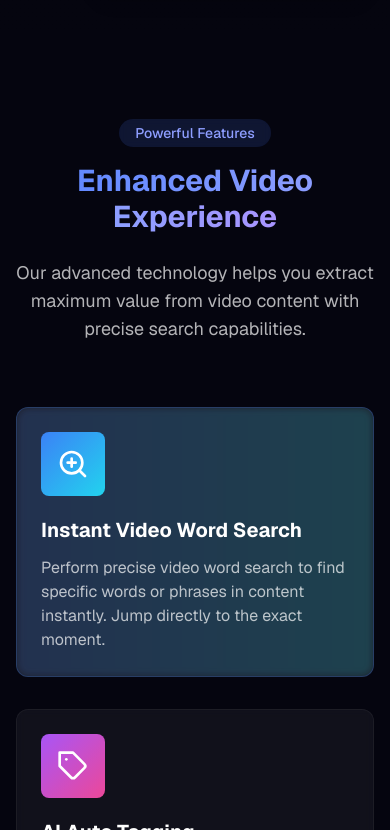
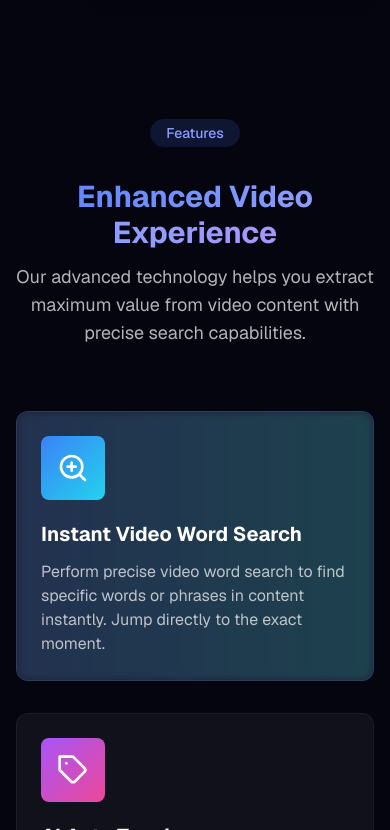
Before and after one commit to jorjishasan/video-word-search, a Next.js app in the folder landing/: page / in a window 390 px wide. Shown: the part 814-1644 px from the top of the page. Built offline with nearby package versions, Linux system fonts and the light colour scheme.

Commit message:
fix: adjust margin styles for improved layout consistency across header components

```diff
--- a/landing/src/components/Faq/FaqHeaderClient.jsx
+++ b/landing/src/components/Faq/FaqHeaderClient.jsx
@@ -47,7 +47,7 @@ const FaqHeaderClient = () => {
       </SectionTag>
 
       <motion.h2
-        className="text-3xl md:text-5xl font-bold mb-6"
+        className="text-3xl md:text-5xl font-bold mt-4 mb-3"
         variants={itemVariants}
       >
         <AuroraText
--- a/landing/src/components/Features/FeaturesHeaderClient.jsx
+++ b/landing/src/components/Features/FeaturesHeaderClient.jsx
@@ -43,11 +43,11 @@ const FeaturesHeaderClient = () => {
         bgColor="bg-[#4D7CFF]/15"
         textColor="text-[#8E9EFF]"
       >
-        Powerful Features
+        Features
       </SectionTag>
 
       <motion.h2
-        className="text-3xl md:text-5xl font-bold mb-6"
+        className="text-3xl md:text-5xl font-bold mt-4 mb-3"
         variants={itemVariants}
       >
         <AuroraText
--- a/landing/src/components/Language/LanguageHeaderClient.jsx
+++ b/landing/src/components/Language/LanguageHeaderClient.jsx
@@ -47,7 +47,7 @@ const LanguageHeaderClient = () => {
       </SectionTag>
 
       <motion.h2
-        className="text-3xl md:text-5xl font-bold mb-6"
+        className="text-3xl md:text-5xl font-bold mb-3 mt-4"
         variants={itemVariants}
       >
         <AuroraText
--- a/landing/src/components/Pricing/PricingHeaderClient.jsx
+++ b/landing/src/components/Pricing/PricingHeaderClient.jsx
@@ -47,7 +47,7 @@ const PricingHeaderClient = () => {
       </SectionTag>
 
       <motion.h2
-        className="text-3xl md:text-5xl font-bold mb-6"
+        className="text-3xl md:text-5xl font-bold mt-4 mb-3"
         variants={itemVariants}
       >
         <AuroraText
--- a/landing/src/components/Testimonial/TestimonialHeaderClient.jsx
+++ b/landing/src/components/Testimonial/TestimonialHeaderClient.jsx
@@ -47,7 +47,7 @@ const TestimonialHeaderClient = () => {
       </SectionTag>
 
       <motion.h2
-        className="text-3xl md:text-5xl font-bold mb-6"
+        className="text-3xl md:text-5xl font-bold mt-4 mb-3"
         variants={itemVariants}
       >
         <AuroraText
```
